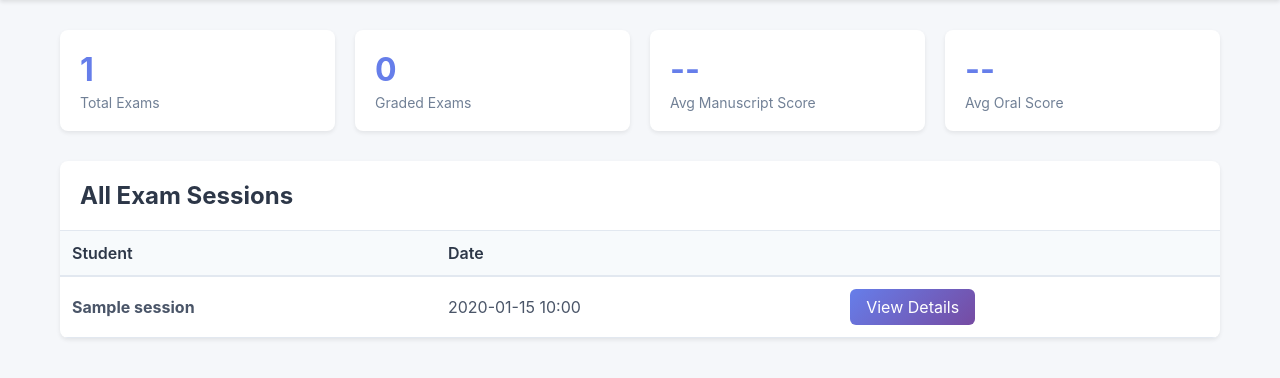
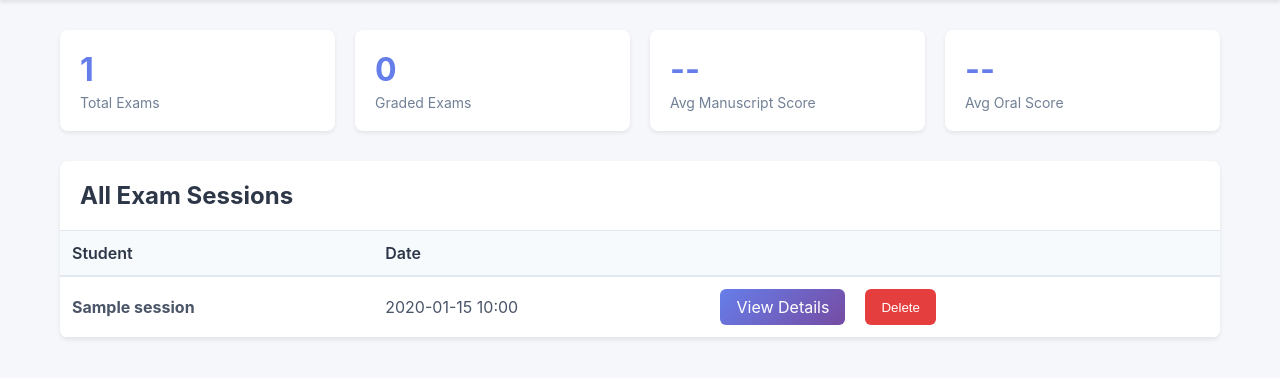
Before and after one commit to kerrybackapps/ai-manuscript-viva, a Flask app: template templates/admin_dashboard.html in a window 1280 px wide. Shown: the part 79-457 px from the top of the page. Run offline with Flask 3, Linux system fonts and the light colour scheme; the template is opened without the code that fills it: most values are stand-ins (such as "Sample title", 1, 10 or a date in 2020).

Commit message:
Add delete functionality to admin panel
- Added delete_exam_session method to database
- Created DELETE route in admin panel
- Added delete button to exam list
- Confirmation dialog warns about permanent deletion
- Auto-refreshes page after deletion

🤖 Generated with [Claude Code](https://claude.com/claude-code)

Co-Authored-By: Claude <noreply@anthropic.com>

```diff
--- a/templates/admin_dashboard.html
+++ b/templates/admin_dashboard.html
@@ -132,6 +132,20 @@
         .btn:hover {
             transform: translateY(-2px);
         }
+        .btn-danger {
+            background: #e53e3e;
+            color: white;
+            border: none;
+            cursor: pointer;
+            margin-left: 10px;
+        }
+        .btn-danger:hover {
+            background: #c53030;
+        }
+        .action-buttons {
+            display: flex;
+            gap: 10px;
+        }
     </style>
 </head>
 <body>
@@ -196,11 +210,14 @@
                 </thead>
                 <tbody>
                     {% for session in sessions %}
-                    <tr>
+                    <tr id="exam-row-{{ session.id }}">
                         <td><strong>{{ session.student_name }}</strong></td>
                         <td>{{ session.created_at.strftime('%Y-%m-%d %H:%M') }}</td>
                         <td>
-                            <a href="/admin/exam/{{ session.id }}" class="btn btn-primary">View Details</a>
+                            <div class="action-buttons">
+                                <a href="/admin/exam/{{ session.id }}" class="btn btn-primary">View Details</a>
+                                <button onclick="deleteExam({{ session.id }}, '{{ session.student_name }}')" class="btn btn-danger">Delete</button>
+                            </div>
                         </td>
                     </tr>
                     {% else %}
@@ -214,5 +231,41 @@
             </table>
         </div>
     </div>
+
+    <script>
+        async function deleteExam(sessionId, studentName) {
+            if (!confirm(`Are you sure you want to delete the exam for ${studentName}?\n\nThis will permanently delete:\n- The exam session\n- All grading results\n- All associated data\n\nThis action cannot be undone.`)) {
+                return;
+            }
+
+            try {
+                const response = await fetch(`/admin/exam/${sessionId}/delete`, {
+                    method: 'POST',
+                    headers: {
+                        'Content-Type': 'application/json'
+                    }
+                });
+
+                const data = await response.json();
+
+                if (data.success) {
+                    // Remove the row from the table
+                    const row = document.getElementById(`exam-row-${sessionId}`);
+                    if (row) {
+                        row.remove();
+                    }
+
+                    // Refresh the page to update statistics
+                    setTimeout(() => {
+                        window.location.reload();
+                    }, 500);
+                } else {
+                    alert(`Error deleting exam: ${data.error}`);
+                }
+            } catch (error) {
+                alert(`Error deleting exam: ${error.message}`);
+            }
+        }
+    </script>
 </body>
 </html>
```
Also changed, not shown: admin_routes.py (+11 -0 lines), database.py (+19 -0 lines).
